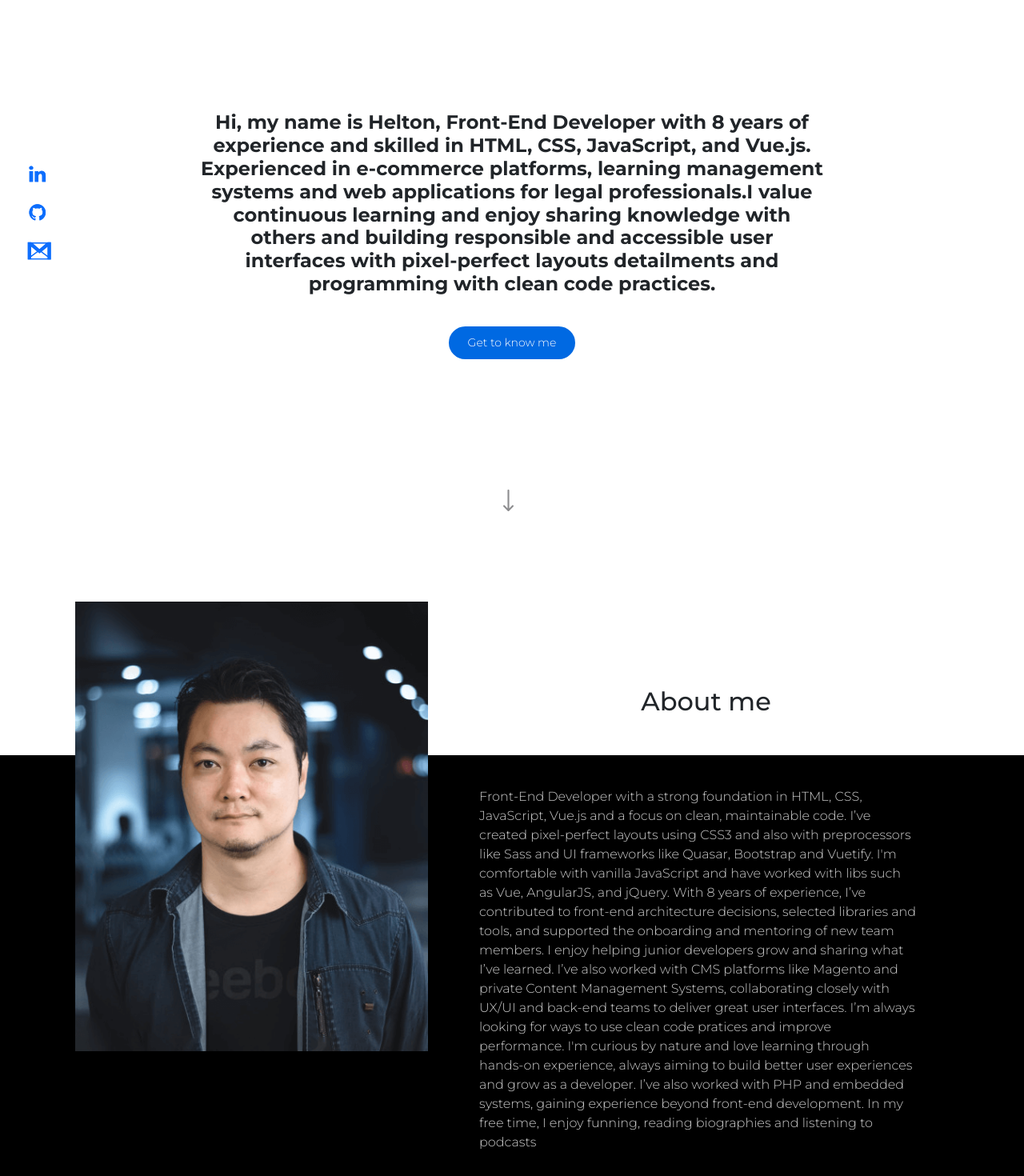
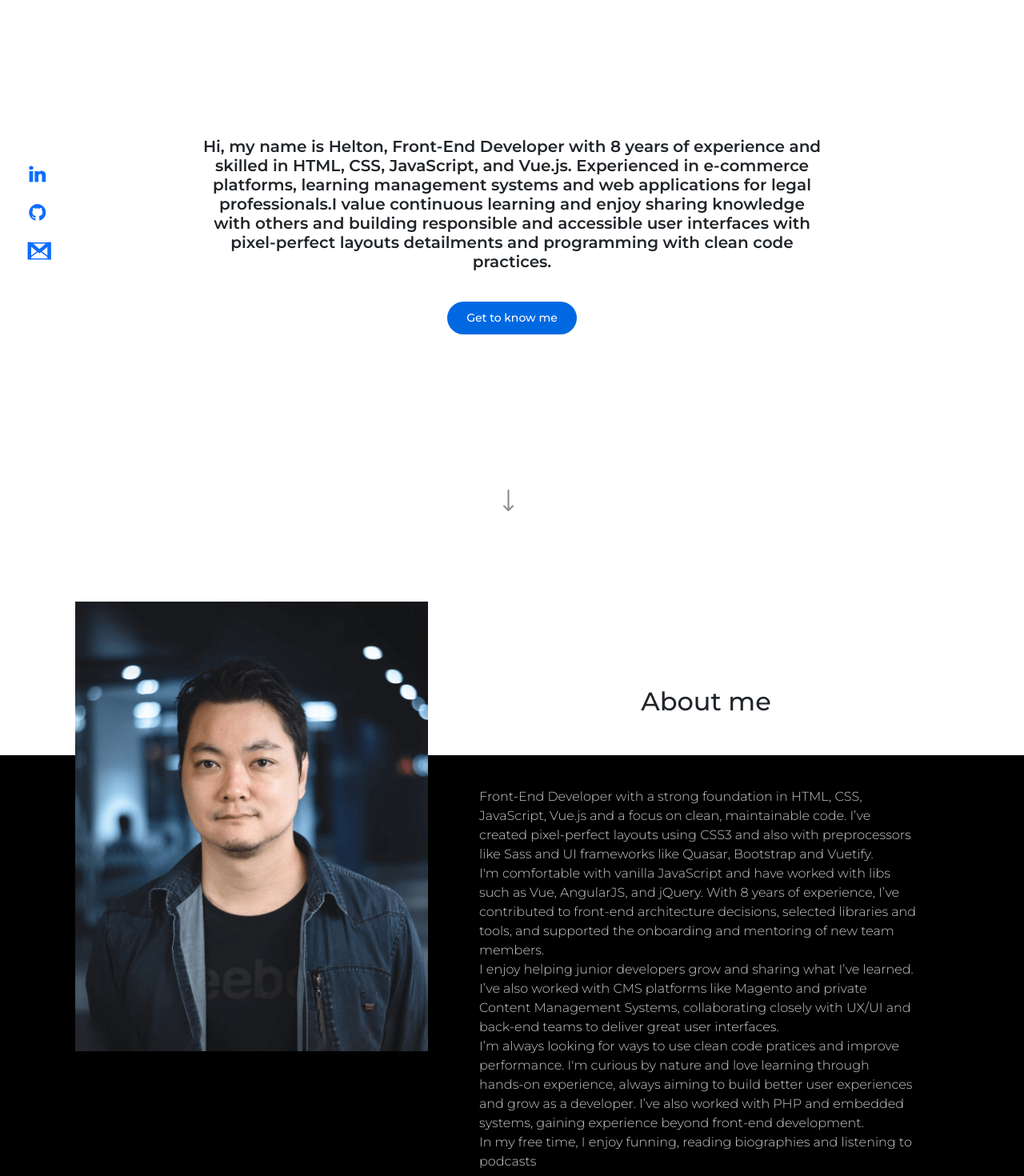
Before and after one commit to helton-mori-dev/portfolio-main, a React (Create React App) app: page / in a window 1280 px wide. Shown: the part 120-1590 px from the top of the page at 80% size. Built offline with nearby package versions, Linux system fonts and the light colour scheme.

Commit message:
Ajustes visuais e pre-wrap no i18n

```diff
--- a/src/App.scss
+++ b/src/App.scss
@@ -65,31 +65,6 @@ body #root {
     h2 {
       margin-top: 25px;
     }
-  }
-}
-
-.botao-azul {
-  color: #fff;
-  background: var(--azul);
-  font-weight: 300;
-  border-radius: 40px;
-  margin: 30px auto 2rem;
-  text-align: center;
-  padding: 8px 22px;
-  font-size: 14px;
-  border: 2px solid var(--azul);
-  transition: 0.3s all ease;
-  display: table;
-
-  &.botao-input {
-    padding: 8px 22px;
-    margin-top: -10px;
-  }
-
-  &:hover {
-    color: var(--azul);
-    text-decoration: none;
-    background: #fff;
   }
 }
 
--- a/src/components/AboutMe.js
+++ b/src/components/AboutMe.js
@@ -8,7 +8,7 @@ function AboutMe() {
   return (
     <>
       <section className="main container">
-        <h1 className="title">{t("aboutMe")}</h1>
+        <h2 className="title">{t("aboutMe")}</h2>
 
         <a className="botao-azul scroll" href="#sobre" title="Portfolio">
           {t("myWork")}
@@ -34,7 +34,10 @@ function AboutMe() {
               <img src={foto} alt="Minha foto" className="foto" />
             </div>
             <div className="col-md-7">
-              <p className="texto-fundo-preto paragrafo-direita mb-0 paragrafo-direita-mobile">
+              <p
+                className="texto-fundo-preto paragrafo-direita mb-0 paragrafo-direita-mobile"
+                style={{ whiteSpace: "pre-wrap" }}
+              >
                 {t("aboutMeExt")}
               </p>
             </div>
--- a/src/components/AboutMe.scss
+++ b/src/components/AboutMe.scss
@@ -9,10 +9,10 @@
 }
 
 .main {
-  h1 {
-    font-weight: bold;
+  h2 {
+    font-weight: 600;
     text-align: center;
-    font-size: 1.5rem;
+    font-size: 1.25rem;
     max-width: 70%;
 
     span {
@@ -35,6 +35,30 @@
   }
 }
 
+.botao-azul {
+  color: #fff;
+  background: var(--azul);
+  font-weight: 500;
+  border-radius: 40px;
+  margin: 30px auto 2rem;
+  text-align: center;
+  padding: 8px 22px;
+  font-size: 14px;
+  border: 2px solid var(--azul);
+  transition: 0.3s all ease;
+  display: table;
+
+  &.botao-input {
+    padding: 8px 22px;
+    margin-top: -10px;
+  }
+
+  &:hover {
+    color: var(--azul);
+    text-decoration: none;
+    background: #fff;
+  }
+}
 .foto {
   width: 100%;
   position: relative;
--- a/src/components/MyProjects.js
+++ b/src/components/MyProjects.js
@@ -10,7 +10,7 @@ import natura from "../assets/img/natura.png";
 import prudential from "../assets/img/prudential.png";
 import amaar from "../assets/img/foto-amaar.png";
 import viso from "../assets/img/foto-viso.png";
-import mentor from "../assets/img/foto-mentor.png";
+// import mentor from "../assets/img/foto-mentor.png";
 
 const logos = [
   { name: "Americanas", src: americanas },
--- a/src/components/MyProjects.scss
+++ b/src/components/MyProjects.scss
@@ -33,6 +33,7 @@ h2.titulo {
 .companies {
   display: flex;
   margin-bottom: 7rem;
+  list-style: none;
 }
 
 .saiba-mais {
--- a/src/i18n.js
+++ b/src/i18n.js
@@ -8,7 +8,7 @@ i18n.use(initReactI18next).init({
         aboutMe: `Hi, my name is Helton, Front-End Developer with 8 years of experience and skilled in HTML, CSS, JavaScript, and Vue.js. Experienced in e-commerce platforms, learning management systems and web applications for legal professionals.I value continuous learning and enjoy sharing knowledge with others and building responsible and accessible user interfaces with pixel-perfect layouts detailments and programming with clean code practices.`,
         myWork: "Get to know me",
         myFunction: "About me",
-        aboutMeExt: `Front-End Developer with a strong foundation in HTML, CSS, JavaScript, Vue.js and a focus on clean, maintainable code. I’ve created pixel-perfect layouts using CSS3 and also with preprocessors like Sass and UI frameworks like Quasar, Bootstrap and Vuetify. I'm comfortable with vanilla JavaScript and have worked with libs such as Vue, AngularJS, and jQuery. With 8 years of experience, I’ve contributed to front-end architecture decisions, selected libraries and tools, and supported the onboarding and mentoring of new team members. I enjoy helping junior developers grow and sharing what I’ve learned. I’ve also worked with CMS platforms like Magento and private Content Management Systems, collaborating closely with UX/UI and back-end teams to deliver great user interfaces. I’m always looking for ways to use clean code pratices and improve performance. I'm curious by nature and love learning through hands-on experience, always aiming to build better user experiences and grow as a developer. I’ve also worked with PHP and embedded systems, gaining experience beyond front-end development. In my free time, I enjoy funning, reading biographies and listening to podcasts`,
+        aboutMeExt: `Front-End Developer with a strong foundation in HTML, CSS, JavaScript, Vue.js and a focus on clean, maintainable code. I’ve created pixel-perfect layouts using CSS3 and also with preprocessors like Sass and UI frameworks like Quasar, Bootstrap and Vuetify. \nI'm comfortable with vanilla JavaScript and have worked with libs such as Vue, AngularJS, and jQuery. With 8 years of experience, I’ve contributed to front-end architecture decisions, selected libraries and tools, and supported the onboarding and mentoring of new team members. \nI enjoy helping junior developers grow and sharing what I’ve learned. I’ve also worked with CMS platforms like Magento and private Content Management Systems, collaborating closely with UX/UI and back-end teams to deliver great user interfaces. \nI’m always looking for ways to use clean code pratices and improve performance. I'm curious by nature and love learning through hands-on experience, always aiming to build better user experiences and grow as a developer. I’ve also worked with PHP and embedded systems, gaining experience beyond front-end development. \nIn my free time, I enjoy funning, reading biographies and listening to podcasts`,
         recentWorksTitle: "Some projects",
         workOngName: "NGO Amaar",
         workOng:
@@ -32,7 +32,7 @@ i18n.use(initReactI18next).init({
           "Olá, meu nome é Helton, desenvolvedor Front-End com 8 anos de experiência e conhecimentos principalmente em HTML, CSS, JavaScript e Vue.js. Tenho experiência em de e-commerce, plataformas de aprendizagem e aplicações web voltadas para o setor jurídico. Prezo pelo aprendizado contínuo e compartilhamento de informações. Gosto de construir de interfaces acessíveis e responsáveis, com atenção aos detalhes no layout e práticas de clean code.",
         myWork: "Conheça meu trabalho",
         myFunction: "Sobre mim",
-        aboutMeExt: `Desenvolvedor Front-End com sólida base em HTML, CSS, JavaScript e Vue.js, com foco em código limpo e de fácil manutenção. Já criei layouts pixel-perfect usando CSS3, pré-processadores como Sass e frameworks de interface como Quasar, Bootstrap e Vuetify. Tenho familiaridade com JS puro (vanilla) e já trabalhei com bibliotecas como Vue, AngularJS e jQuery. Com 8 anos de experiência, contribuí em decisões de arquitetura front-end, escolha de libs e frameworks, além de apoiar o onboarding e a mentoria de novos integrantes da equipe. Gosto de ajudar desenvolvedores juniores a evoluírem e de compartilhar o que aprendi. Também trabalhei com plataformas CMS como Magento e outros sistemas de gerenciamento de conteúdo, colaborando de perto com times de UX/UI e back-end para entregar interfaces bonitas e responsivas. Estou sempre buscando aplicar boas práticas de clean code e melhorar a performance. Sou naturalmente curioso e gosto de aprender na prática, sempre com o objetivo de criar melhores experiências para o usuário e evoluir como desenvolvedor. Também tenho experiência com PHP e sistemas embarcados, o que ampliou minha atuação além do front-end. No meu tempo livre, gosto de praticar corrida, ler biografias e ouvir podcasts`,
+        aboutMeExt: `Desenvolvedor Front-End com sólida base em HTML, CSS, JavaScript e Vue.js, com foco em código limpo e de fácil manutenção. Já criei layouts pixel-perfect usando CSS3, pré-processadores como Sass e frameworks de interface como Quasar, Bootstrap e Vuetify. \nTenho familiaridade com JS puro (vanilla) e já trabalhei com bibliotecas como Vue, AngularJS e jQuery. Com 8 anos de experiência, contribuí em decisões de arquitetura front-end, escolha de libs e frameworks, além de apoiar o onboarding e a mentoria de novos integrantes da equipe. \nGosto de ajudar desenvolvedores juniores a evoluírem e de compartilhar o que aprendi. Também trabalhei com plataformas CMS como Magento e outros sistemas de gerenciamento de conteúdo, colaborando de perto com times de UX/UI e back-end para entregar interfaces bonitas e responsivas. \nEstou sempre buscando aplicar boas práticas de clean code e melhorar a performance. Sou naturalmente curioso e gosto de aprender na prática, sempre com o objetivo de criar melhores experiências para o usuário e evoluir como desenvolvedor. Também tenho experiência com PHP e sistemas embarcados, o que ampliou minha atuação além do front-end. \nNo meu tempo livre, gosto de praticar corrida, ler biografias e ouvir podcasts`,
         recentWorksTitle: "Alguns projetos",
         workOngName: "ONG Amaar",
         workOng:
```
